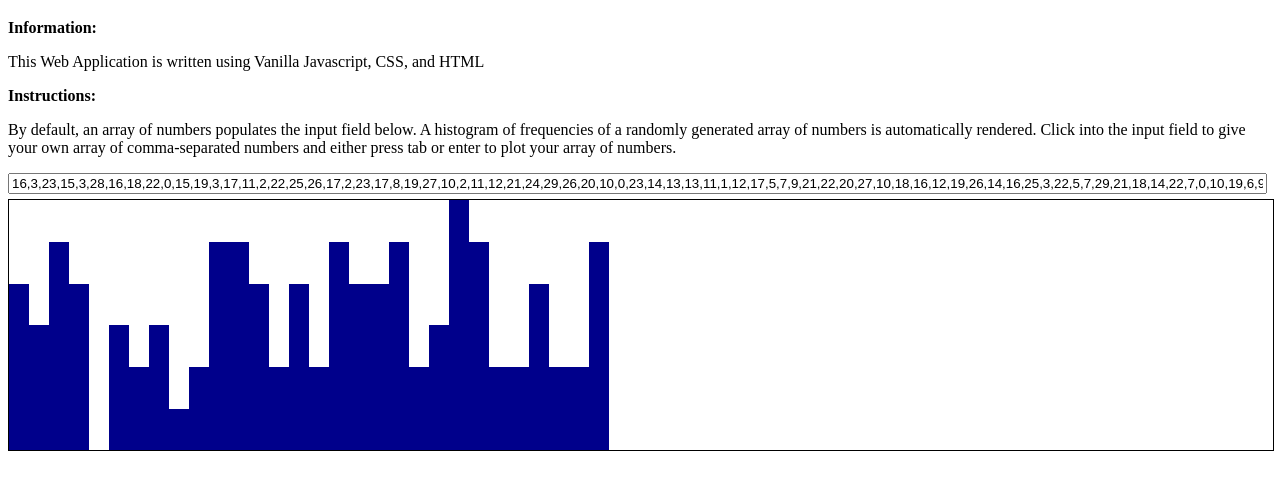
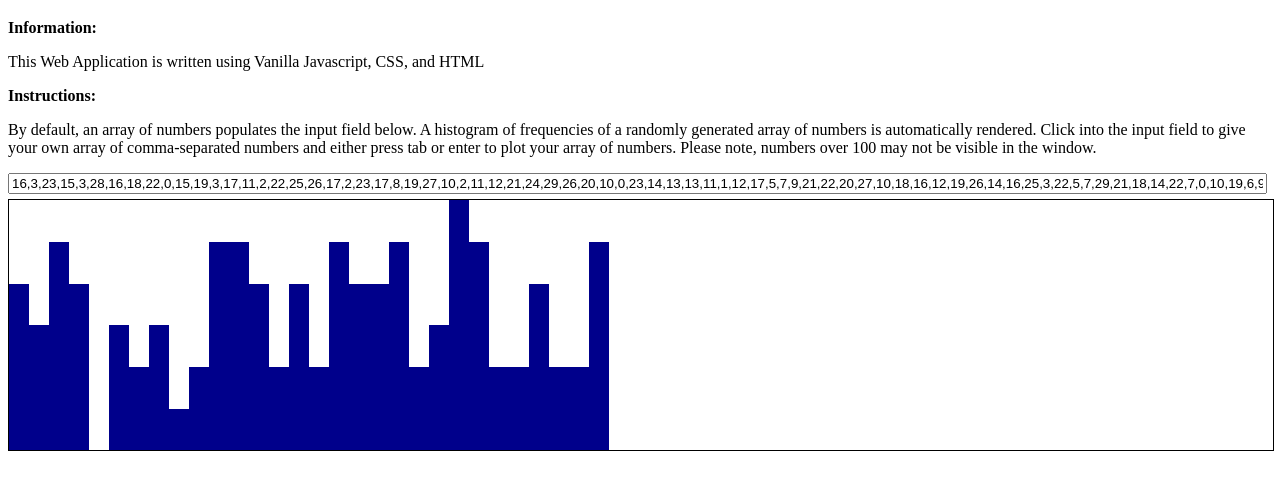
Before and after one commit to pshmulevich/javascript-histogram, a plain HTML site: page index.html in a window 1280 px wide. Shown: the part 61-550 px from the top of the page. Drawn offline with Linux system fonts and the light colour scheme.

Commit message:
Update index.html

```diff
--- a/index.html
+++ b/index.html
@@ -12,7 +12,7 @@
     <p>This Web Application is written using Vanilla Javascript, CSS, and HTML</p>
     <p><b>Instructions:</b></p>
     <p>By default, an array of numbers populates the input field below. A histogram of frequencies of a randomly generated array of numbers is automatically rendered.
-Click into the input field to give your own array of comma-separated numbers and either press tab or enter to plot your array of numbers.
+Click into the input field to give your own array of comma-separated numbers and either press tab or enter to plot your array of numbers. Please note, numbers over 100 may not be visible in the window.
     </p>
     <div>
       <input type="text" id="dataInput" />
```
